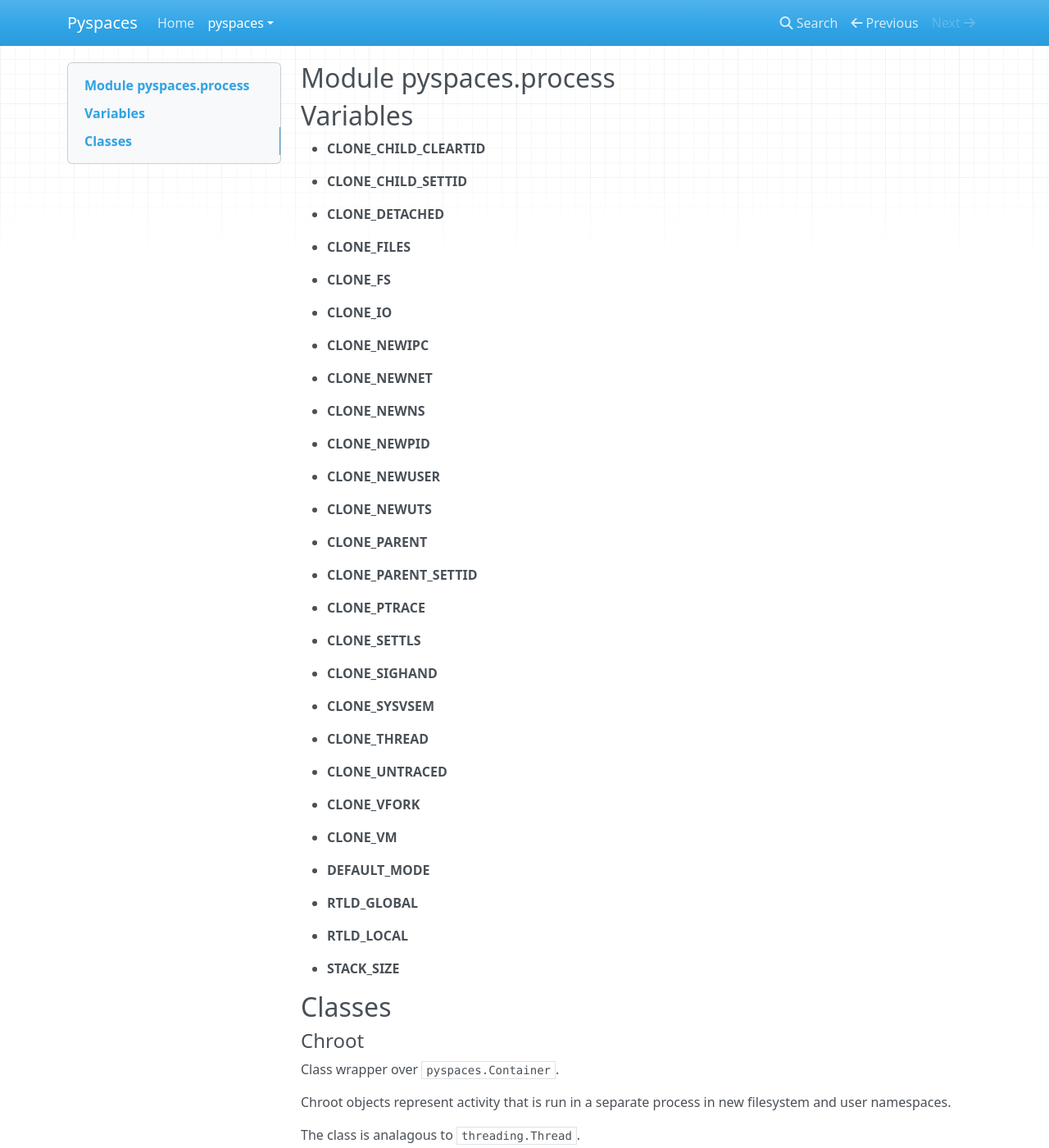
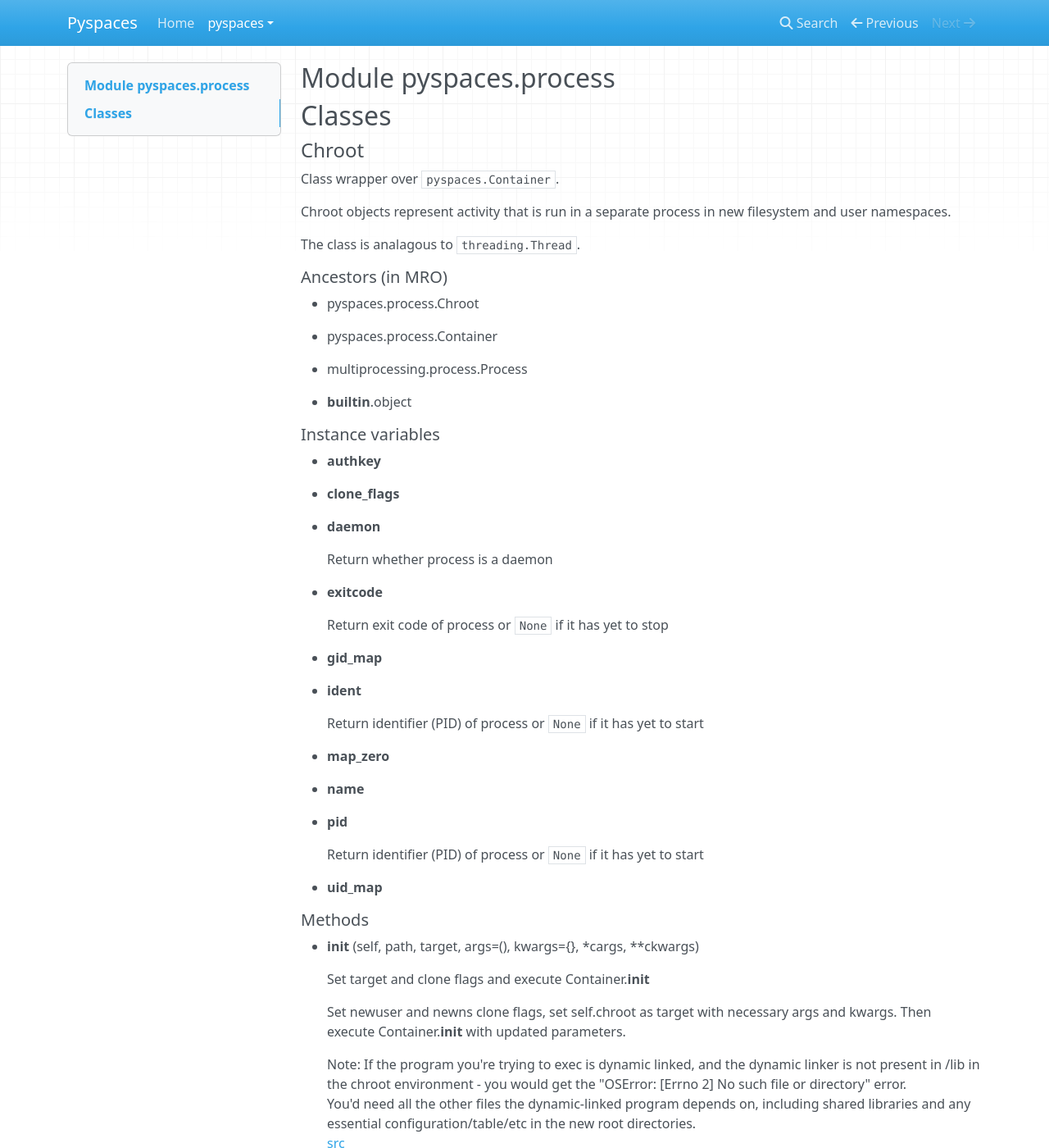
Before and after one commit to Friz-zy/pyspaces, an MkDocs documentation site: the page built from docs/pyspaces/process.md, in a window 1280 px wide and 1400 px high. Shown: the whole window at 82% size. Built offline with MkDocs 1.6.1, drawn with Linux system fonts in a browser that asks for light colours; nearby versions of some CDN libraries; old or Windows-style settings are respelled for this version of MkDocs.

Commit message:
update docs

```diff
--- a/docs/pyspaces/process.md
+++ b/docs/pyspaces/process.md
@@ -1,59 +1,5 @@
 Module pyspaces.process
 -----------------------
-
-Variables
----------
-- **CLONE_CHILD_CLEARTID**
-
-- **CLONE_CHILD_SETTID**
-
-- **CLONE_DETACHED**
-
-- **CLONE_FILES**
-
-- **CLONE_FS**
-
-- **CLONE_IO**
-
-- **CLONE_NEWIPC**
-
-- **CLONE_NEWNET**
-
-- **CLONE_NEWNS**
-
-- **CLONE_NEWPID**
-
-- **CLONE_NEWUSER**
-
-- **CLONE_NEWUTS**
-
-- **CLONE_PARENT**
-
-- **CLONE_PARENT_SETTID**
-
-- **CLONE_PTRACE**
-
-- **CLONE_SETTLS**
-
-- **CLONE_SIGHAND**
-
-- **CLONE_SYSVSEM**
-
-- **CLONE_THREAD**
-
-- **CLONE_UNTRACED**
-
-- **CLONE_VFORK**
-
-- **CLONE_VM**
-
-- **DEFAULT_MODE**
-
-- **RTLD_GLOBAL**
-
-- **RTLD_LOCAL**
-
-- **STACK_SIZE**
 
 Classes
 -------
```
